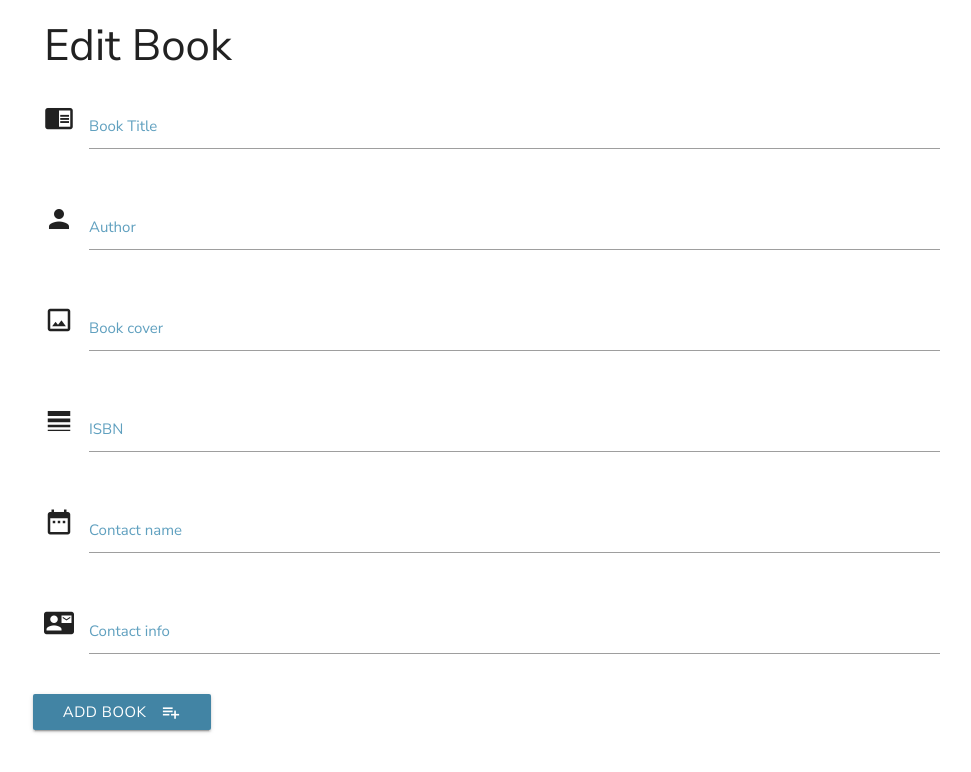
After one commit to taikatta/Milestone3-Konyvkucko, a Flask app: template templates/donatebook.html in a window 1280 px wide. The commit adds this page. Shown: the top 772 px of the page, without its empty margins (148-1119 px from the left). Run offline with Flask 2, Linux system fonts and the light colour scheme; the template is opened without the code that fills it, so the values that code supplies are empty; some libraries are stand-ins or nearby versions.

Commit message:
Adding books from wishlist to donation list

```diff
--- a/app.py
+++ b/app.py
@@ -79,7 +79,7 @@ def delete_book(book_id):
     return redirect(url_for('allbooks'))
 
 @app.route('/donation')
-def donation():
+def book_donation():
     return render_template("donation.html",
     donation=mongo.db.donation.find())
 
@@ -88,6 +88,31 @@ def wishlist():
     return render_template("wishlist.html",
     wishlist=mongo.db.wishlist.find())
 
+
+@app.route('/donate_book/<book_id>')
+def donate_book(book_id):
+    the_book = mongo.db.wishlist.find_one({"_id": ObjectId(book_id)})
+    return render_template('donatebook.html', book=the_book)
+
+
+@app.route('/update_donation/<book_id>', methods=["POST"])
+def update_donation(book_id):
+    mongo.db.wishlist.remove({'_id': ObjectId(book_id)})
+    donation = mongo.db.donation
+
+    donation.insert_one(
+    {
+        'author': request.form['author'],
+        'book_title': request.form['book_title'],
+        'ISBN':request.form['ISBN'],
+        'book_cover': request.form['book_cover'],
+        'contact_name':request.form['contact_name'],
+        'contact_info':request.form['contact_info']
+    })
+
+    return redirect(url_for('book_donation'))
+
+
 if __name__ == '__main__':
     app.run(host=os.environ.get('IP'),
         port=int(os.environ.get('PORT', default=5000)),
--- /dev/null
+++ b/templates/donatebook.html
@@ -0,0 +1,68 @@
+{% extends 'base.html' %} {% block content %}
+
+<h3>Edit Book</h3>
+<div class="row">
+    <form action="{{ url_for('update_donation', book_id=book._id) }}" method="POST" class="col s12">
+
+        <div class="row">
+            <div class="input-field col s12">
+                <i class="material-icons prefix">chrome_reader_mode</i>
+                <input id="book_title" name="book_title" type="text" value="{{book.book_title}}" required>
+                <label for="book_title">Book Title</label>
+            </div>
+
+        </div>
+
+        <div class="row">
+            <div class="input-field col s12">
+                <i class="material-icons prefix">person</i>
+                <input id="author" name="author" type="text" value="{{book.author}}" required>
+                <label for="author">Author</label>
+            </div>
+
+        </div>
+
+        <div class="row">
+            <div class="input-field col s12">
+                <i class="material-icons prefix">crop_original</i>
+                <input id="book_cover" name="book_cover" type="text" value="{{book.book_cover}}" required>
+                <label for="book_cover">Book cover</label>
+            </div>
+
+        </div>
+
+        <div class="row">
+            <div class="input-field col s12">
+                <i class="material-icons prefix">line_weight</i>
+                <input id="ISBN" name="ISBN" type="number" value="{{book.ISBN}}" required>
+                <label for="ISBN">ISBN</label>
+            </div>
+
+        </div>
+
+        <div class="row">
+            <div class="input-field col s12">
+                <i class="material-icons prefix">date_range</i>
+                <input id="contact_name" name="contacts" type="text" required>
+                <label for="contact_name">Contact name</label>
+            </div>
+        </div>
+
+        <div class="row">
+            <div class="input-field col s12">
+                <i class="material-icons prefix">contact_mail</i>
+                <input id="contact_info" name="contact_info" type="text" required>
+                <label for="contact_info">Contact info</label>
+            </div>
+        </div>
+
+        <div class="row">
+            <button class="btn waves-effect waves-light" type="submit" name="action">Add Book
+                <i class="material-icons right">playlist_add</i>
+              </button>
+        </div>
+    </form>
+</div>
+
+
+{% endblock %}
--- a/templates/wishlist.html
+++ b/templates/wishlist.html
@@ -16,7 +16,7 @@
                 <div class="card-title">
                     <h5>{{book.book_title}} </h5>
                     <h5>{{book.author}}</h5>
-                    <a class="btn" href="{{url_for('edit_book', book_id=book._id)}}">I want to donate this book!</a>
+                    <a class="btn" href="{{url_for('donate_book', book_id=book._id)}}">I want to donate this book!</a>
                 </div>
             </div>
         </div>
```
